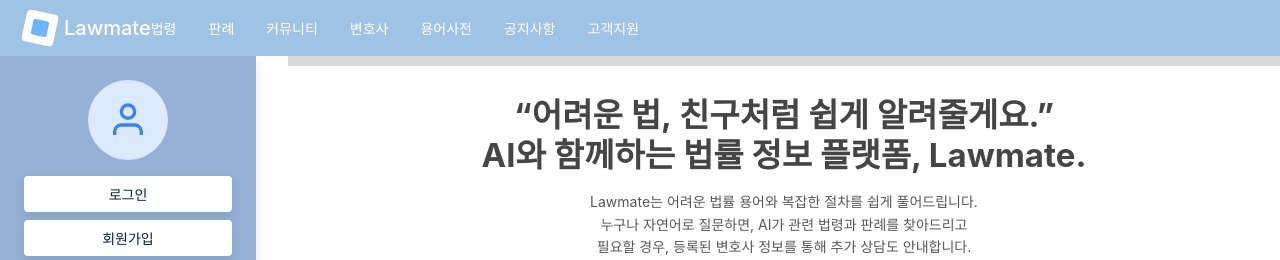
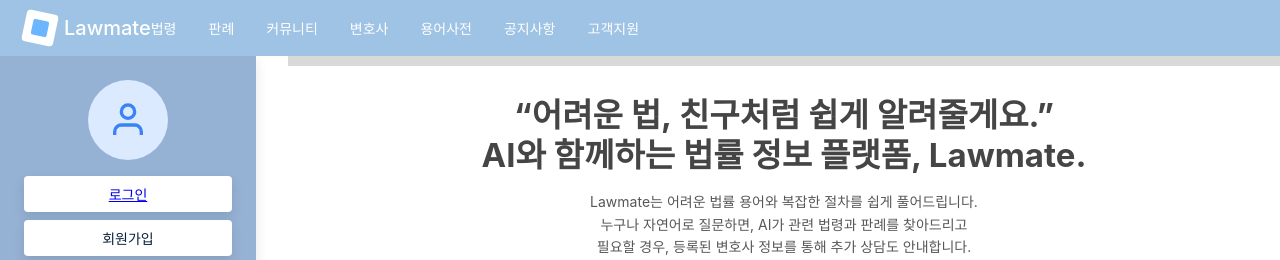
Before and after one commit to jounggit/lawmate_site, a React (Create React App) app: page / in a window 1280 px wide. Shown: the top 260 px of the page. Built offline with nearby package versions, Linux system fonts and the light colour scheme.

Commit message:
로그인 버튼 활성화

```diff
--- a/src/App.js
+++ b/src/App.js
@@ -45,7 +45,7 @@
                   </svg>
                 </div>
                 <div className="profile-buttons">
-                  <button className="login-btn">로그인</button>
+                  <button className="login-btn"><a href="register.js">로그인</a></button>
                   <div className="signup-link">회원가입</div>
                 </div>
               </div>
```
